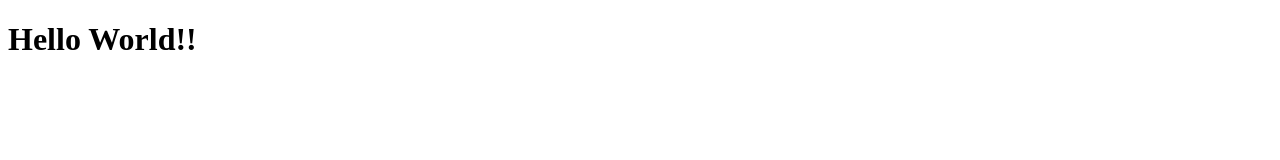
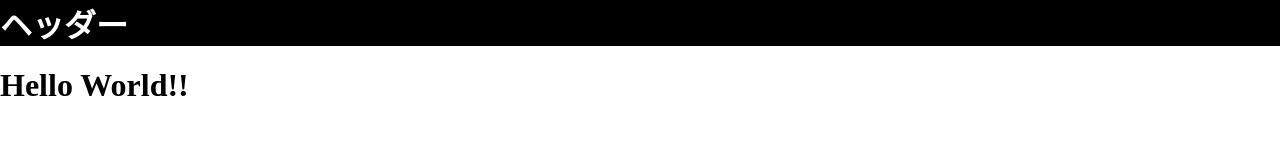
Before and after one commit to hiro-bata/fork_test, a plain HTML site: page index.html in a window 1280 px wide. Drawn offline with Linux system fonts and the light colour scheme.

Commit message:
ヘッダーエリア
 - ヘッダーの作成

```diff
--- a/index.html
+++ b/index.html
@@ -1,11 +1,18 @@
 <!DOCTYPE html>
 <html lang="en">
+
 <head>
     <meta charset="UTF-8">
     <meta name="viewport" content="width=device-width, initial-scale=1.0">
+    <link rel="stylesheet" href="style.css">
     <title>Document</title>
 </head>
+
 <body>
+    <header>
+        <h1>ヘッダー</h1>
+    </header>
     <h1>Hello World!!</h1>
 </body>
+
 </html>
--- /dev/null
+++ b/style.css
@@ -0,0 +1,13 @@
+body {
+    margin: 0;
+}
+
+header {
+    width: 100%;
+    background-color: black;
+}
+
+header h1 {
+    margin: 0;
+    color: #FFF;
+}
```
